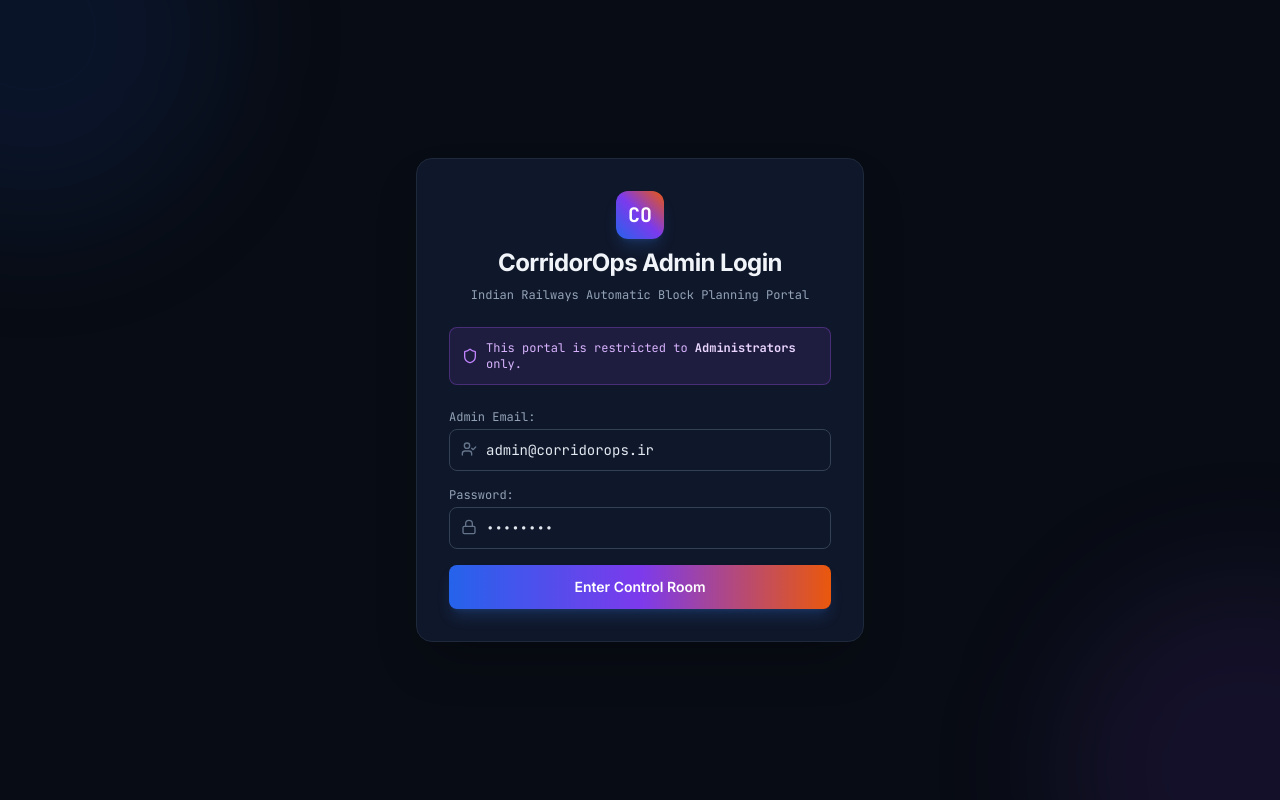
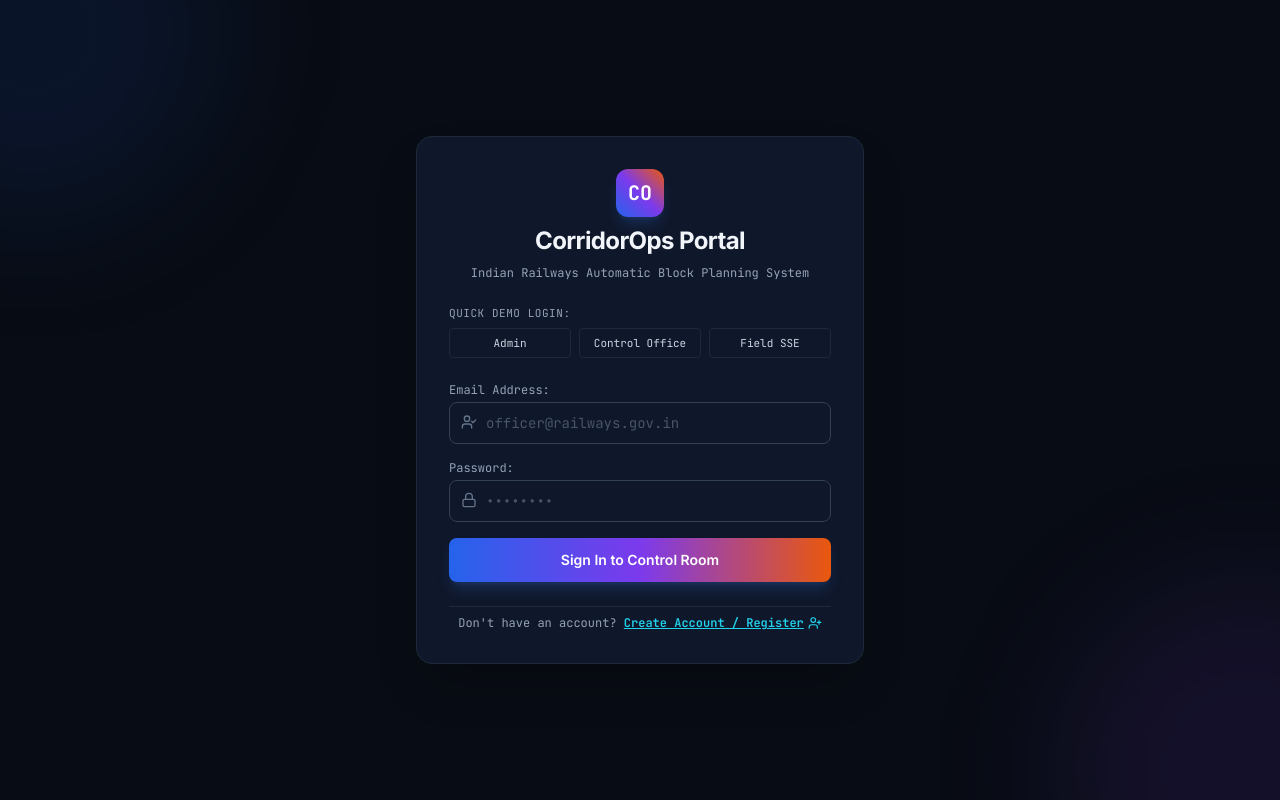
Before and after one commit to janhavi18rs/Automatic-Block-Planning-for-Indian-Railways, a React (Vite) app in the folder frontend/: page /login in a window 1280 px wide. Built offline with nearby package versions, Linux system fonts and the light colour scheme; no server answers.

Commit message:
Add Signup route and Create Account options to Login portal

```diff
--- a/frontend/src/App.tsx
+++ b/frontend/src/App.tsx
@@ -3,6 +3,7 @@ import { BrowserRouter as Router, Routes, Route, Navigate } from 'react-router-d
 import { useAuthStore } from './stores/authStore';
 import { ControlRoomLayout } from './layouts/ControlRoomLayout';
 import { Login } from './pages/Login';
+import { Signup } from './pages/Signup';
 import { Dashboard } from './pages/Dashboard';
 import { CorridorMap } from './pages/CorridorMap';
 import { ScheduleView } from './pages/ScheduleView';
@@ -26,6 +27,7 @@ export const App: React.FC = () => {
       <Routes>
         {/* Public routes */}
         <Route path="/login" element={<Login />} />
+        <Route path="/signup" element={<Signup />} />
 
         {/* Protected routes inside ControlRoomLayout */}
         <Route
--- a/frontend/src/pages/Login.tsx
+++ b/frontend/src/pages/Login.tsx
@@ -1,12 +1,18 @@
 import React, { useState } from 'react';
-import { useNavigate } from 'react-router-dom';
+import { useNavigate, Link } from 'react-router-dom';
 import { useAuthStore } from '../stores/authStore';
 import { apiFetch } from '../api/client';
-import { Shield, UserCheck, Lock, AlertCircle } from 'lucide-react';
+import { Shield, UserCheck, Lock, AlertCircle, UserPlus } from 'lucide-react';
+
+const DEMO_ACCOUNTS = [
+  { label: 'Admin', email: 'admin@corridorops.ir', pass: 'admin123' },
+  { label: 'Control Office', email: 'control@corridorops.ir', pass: 'control123' },
+  { label: 'Field SSE', email: 'field@corridorops.ir', pass: 'field123' },
+];
 
 export const Login: React.FC = () => {
-  const [email, setEmail] = useState('admin@corridorops.ir');
-  const [password, setPassword] = useState('admin123');
+  const [email, setEmail] = useState('');
+  const [password, setPassword] = useState('');
   const [error, setError] = useState('');
   const [loading, setLoading] = useState(false);
 
@@ -38,6 +44,12 @@ export const Login: React.FC = () => {
     }
   };
 
+  const fillDemo = (demoEmail: string, demoPass: string) => {
+    setEmail(demoEmail);
+    setPassword(demoPass);
+    setError('');
+  };
+
   return (
     <div className="min-h-screen bg-[#080c14] flex items-center justify-center p-4 relative overflow-hidden">
       {/* Ambient background glow */}
@@ -50,16 +62,25 @@ export const Login: React.FC = () => {
           <div className="w-12 h-12 rounded-xl bg-gradient-to-tr from-stage-blue via-stage-purple to-stage-amber mx-auto flex items-center justify-center font-mono font-bold text-white text-xl shadow-lg shadow-blue-500/20">
             CO
           </div>
-          <h1 className="text-2xl font-bold text-slate-100 tracking-tight">CorridorOps Admin Login</h1>
-          <p className="text-xs text-slate-400 font-mono">Indian Railways Automatic Block Planning Portal</p>
+          <h1 className="text-2xl font-bold text-slate-100 tracking-tight">CorridorOps Portal</h1>
+          <p className="text-xs text-slate-400 font-mono">Indian Railways Automatic Block Planning System</p>
         </div>
 
-        {/* Admin-only notice */}
-        <div className="flex items-center space-x-2 p-3 bg-purple-500/10 border border-purple-500/30 rounded-lg">
-          <Shield className="w-4 h-4 text-purple-400 shrink-0" />
-          <p className="text-xs font-mono text-purple-300">
-            This portal is restricted to <span className="font-bold text-purple-200">Administrators</span> only.
-          </p>
+        {/* Quick Demo Fill Buttons */}
+        <div className="space-y-1.5">
+          <label className="block text-[11px] font-mono text-slate-400 uppercase tracking-wider">Quick Demo Login:</label>
+          <div className="grid grid-cols-3 gap-2">
+            {DEMO_ACCOUNTS.map((acc) => (
+              <button
+                key={acc.label}
+                type="button"
+                onClick={() => fillDemo(acc.email, acc.pass)}
+                className="py-1.5 px-2 bg-slate-900 border border-slate-800 hover:border-slate-600 rounded text-[11px] font-mono text-slate-300 hover:text-white transition-all text-center truncate"
+              >
+                {acc.label}
+              </button>
+            ))}
+          </div>
         </div>
 
         {error && (
@@ -72,14 +93,15 @@ export const Login: React.FC = () => {
         {/* Form */}
         <form onSubmit={handleLogin} className="space-y-4">
           <div>
-            <label className="block text-xs font-mono text-slate-400 mb-1">Admin Email:</label>
+            <label className="block text-xs font-mono text-slate-400 mb-1">Email Address:</label>
             <div className="relative">
               <input
                 type="email"
                 required
+                placeholder="officer@railways.gov.in"
                 value={email}
                 onChange={(e) => setEmail(e.target.value)}
-                className="w-full bg-slate-900 border border-slate-700 rounded-lg py-2.5 px-3 pl-9 text-sm text-slate-200 font-mono outline-none focus:border-cyan-500"
+                className="w-full bg-slate-900 border border-slate-700 rounded-lg py-2.5 px-3 pl-9 text-sm text-slate-200 font-mono outline-none focus:border-cyan-500 placeholder:text-slate-600"
               />
               <UserCheck className="w-4 h-4 text-slate-500 absolute left-3 top-3" />
             </div>
@@ -91,9 +113,10 @@ export const Login: React.FC = () => {
               <input
                 type="password"
                 required
+                placeholder="••••••••"
                 value={password}
                 onChange={(e) => setPassword(e.target.value)}
-                className="w-full bg-slate-900 border border-slate-700 rounded-lg py-2.5 px-3 pl-9 text-sm text-slate-200 font-mono outline-none focus:border-cyan-500"
+                className="w-full bg-slate-900 border border-slate-700 rounded-lg py-2.5 px-3 pl-9 text-sm text-slate-200 font-mono outline-none focus:border-cyan-500 placeholder:text-slate-600"
               />
               <Lock className="w-4 h-4 text-slate-500 absolute left-3 top-3" />
             </div>
@@ -104,9 +127,20 @@ export const Login: React.FC = () => {
             disabled={loading}
             className="w-full py-3 rounded-lg bg-gradient-to-r from-stage-blue via-stage-purple to-stage-amber text-white font-semibold text-sm hover:opacity-95 transition-all shadow-lg shadow-blue-500/20"
           >
-            {loading ? 'Authenticating...' : 'Enter Control Room'}
+            {loading ? 'Authenticating...' : 'Sign In to Control Room'}
           </button>
         </form>
+
+        {/* Link to Signup */}
+        <div className="pt-2 border-t border-slate-800 text-center space-y-2">
+          <p className="text-xs text-slate-400 font-mono">
+            Don't have an account?{' '}
+            <Link to="/signup" className="text-cyan-400 hover:text-cyan-300 underline font-semibold inline-flex items-center space-x-1">
+              <span>Create Account / Register</span>
+              <UserPlus className="w-3.5 h-3.5 inline ml-1" />
+            </Link>
+          </p>
+        </div>
       </div>
     </div>
   );
```
